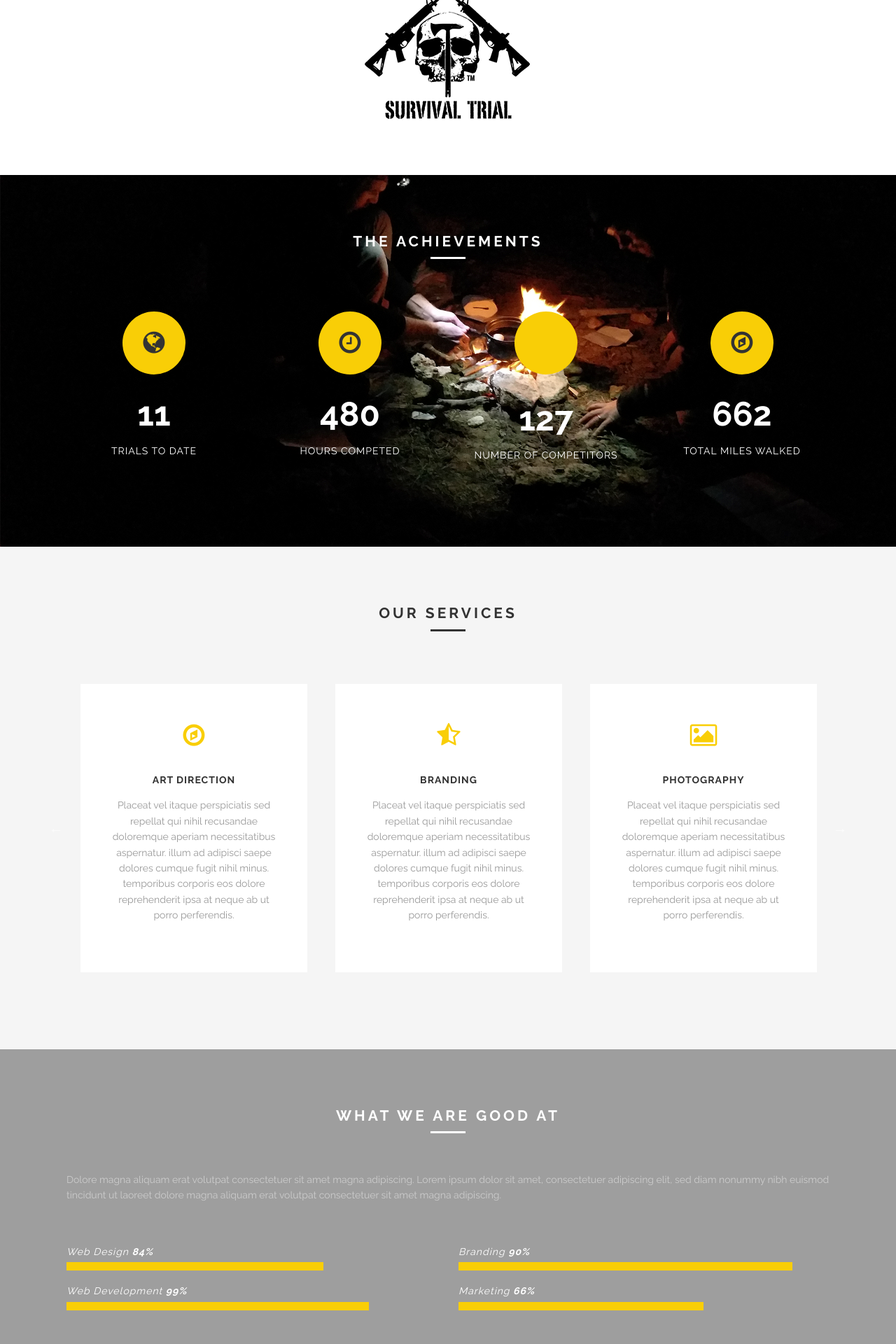
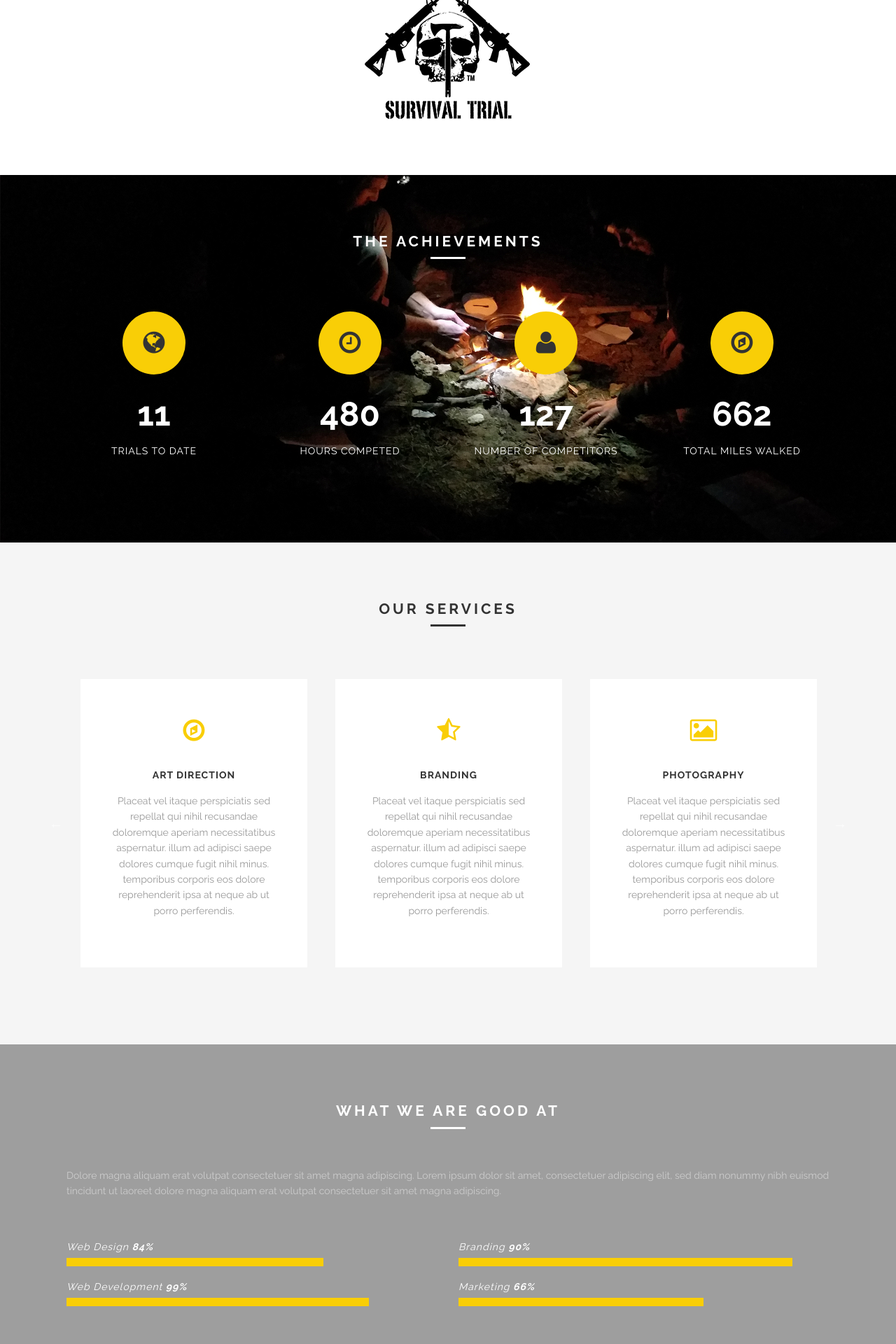
Before and after one commit to jonweiler/jonweiler.github.io, a Jekyll site: the page built from index.html, in a window 1280 px wide. Shown: the part 1561-3481 px from the top of the page at 70% size. Built offline with Jekyll 4.4.1, drawn with Linux system fonts in a browser that asks for light colours.

Commit message:
update competitor icons

```diff
--- a/index.html
+++ b/index.html
@@ -289,7 +289,7 @@ socials:
       {% include milestone.html title="Hours Competed" from="0" to="480" icon_class="fa fa-clock-o" %}
     </div>
     <div class='medium-3 large-3 columns'>
-      {% include milestone.html title="Number of Competitors" from="0" to="127" icon_class="fa fa-venus-mars" %}
+      {% include milestone.html title="Number of Competitors" from="0" to="127" icon_class="fa fa-user" %}
     </div>
     <div class='medium-3 large-3 columns'>
       {% include milestone.html title="Total Miles Walked" from="0" to="662" icon_class="fa fa-compass" %}
```
